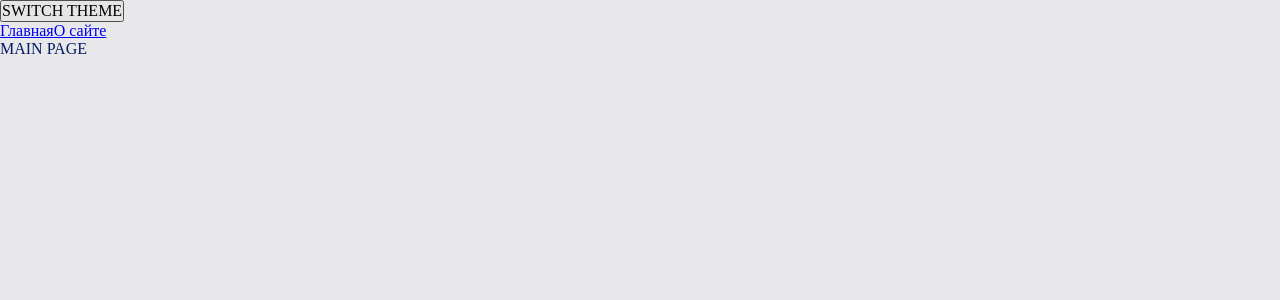
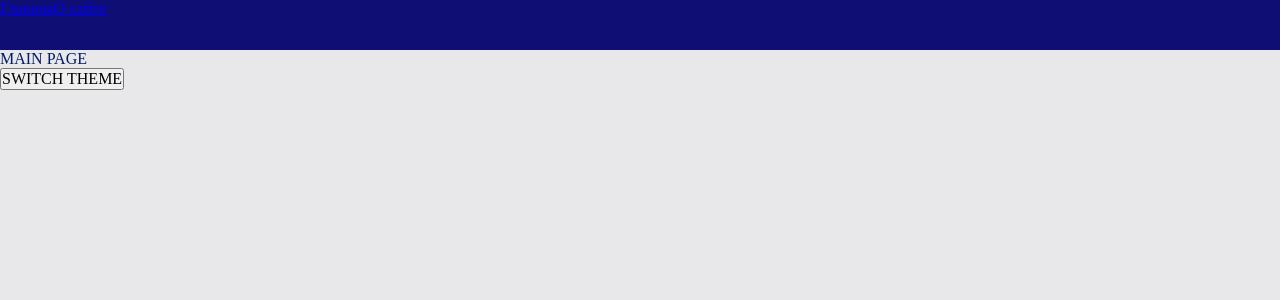
Before and after one commit to djonnybravo/production-project, a React app: page / in a window 1280 px wide. Shown: the top 300 px of the page. Built offline with nearby package versions, Linux system fonts and the light colour scheme.

Commit message:
feat: NavBar scss

```diff
--- a/src/app/App.tsx
+++ b/src/app/App.tsx
@@ -11,11 +11,9 @@ const App = () => {
 
     return (
         <div className={classNames('app', {}, [theme])}>
-            <div>
-                <button onClick={toggleTheme}>SWITCH THEME</button>
-            </div>
             <Navbar/>
             <AppRouter/>
+            <button onClick={toggleTheme}>SWITCH THEME</button>
         </div>
     );
 };
--- a/src/app/styles/themes/dark.scss
+++ b/src/app/styles/themes/dark.scss
@@ -1,5 +1,6 @@
 .app.dark {
   --bg-color: #0e0e75;
+  --inverted-bg-color: #e8e8ea;
 
   --primary-color: #049704;
   --secondary-color: #04ff04
--- a/src/app/styles/themes/light.scss
+++ b/src/app/styles/themes/light.scss
@@ -1,5 +1,7 @@
 .app.light {
   --bg-color: #e8e8ea;
+  --inverted-bg-color: #0e0e75;
+
 
   --primary-color: #041c65;
   --secondary-color: #071bd5;
--- a/src/widgets/Navbar/ui/Navbar.module.scss
+++ b/src/widgets/Navbar/ui/Navbar.module.scss
@@ -1,3 +1,5 @@
 .navbar {
-
+  width: 100%;
+  height: 50px;
+  background: var(--inverted-bg-color);
 }
```
